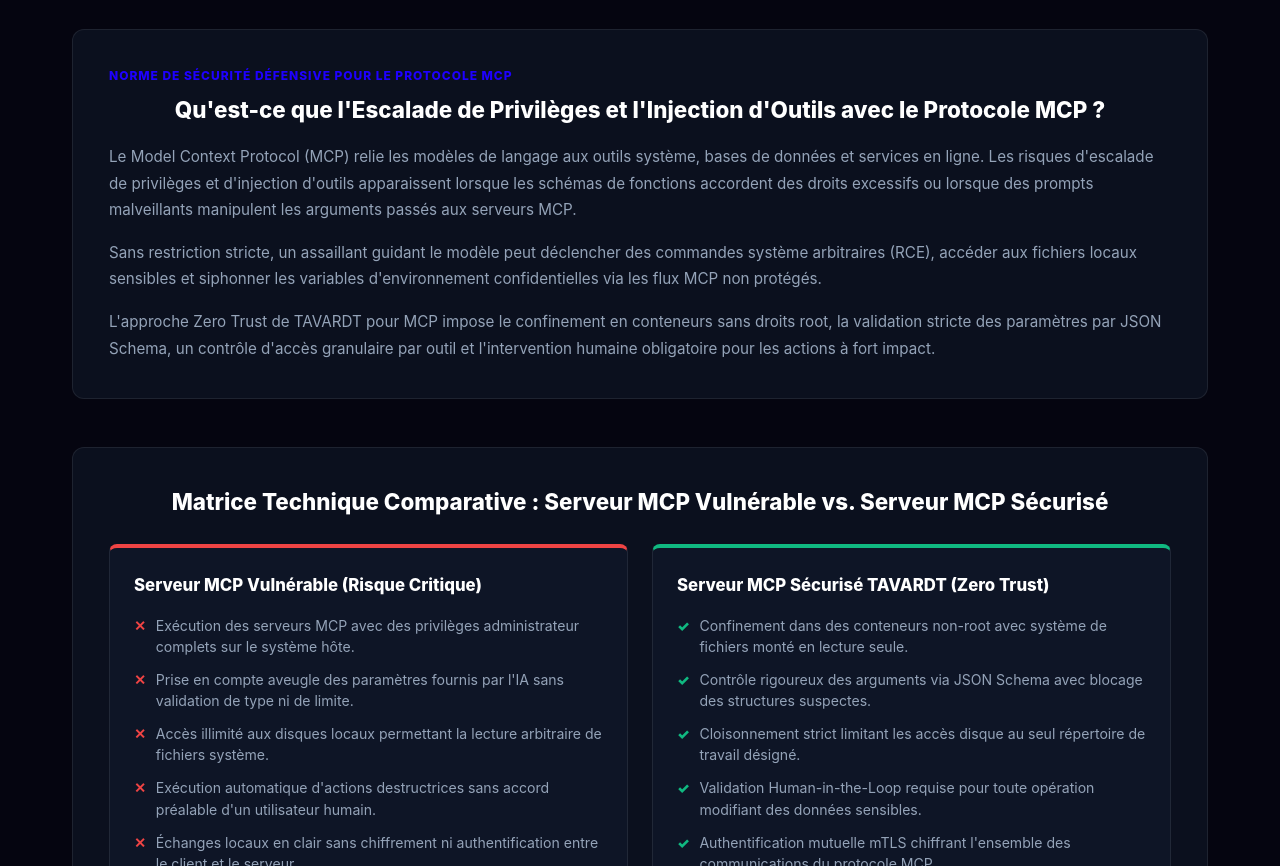
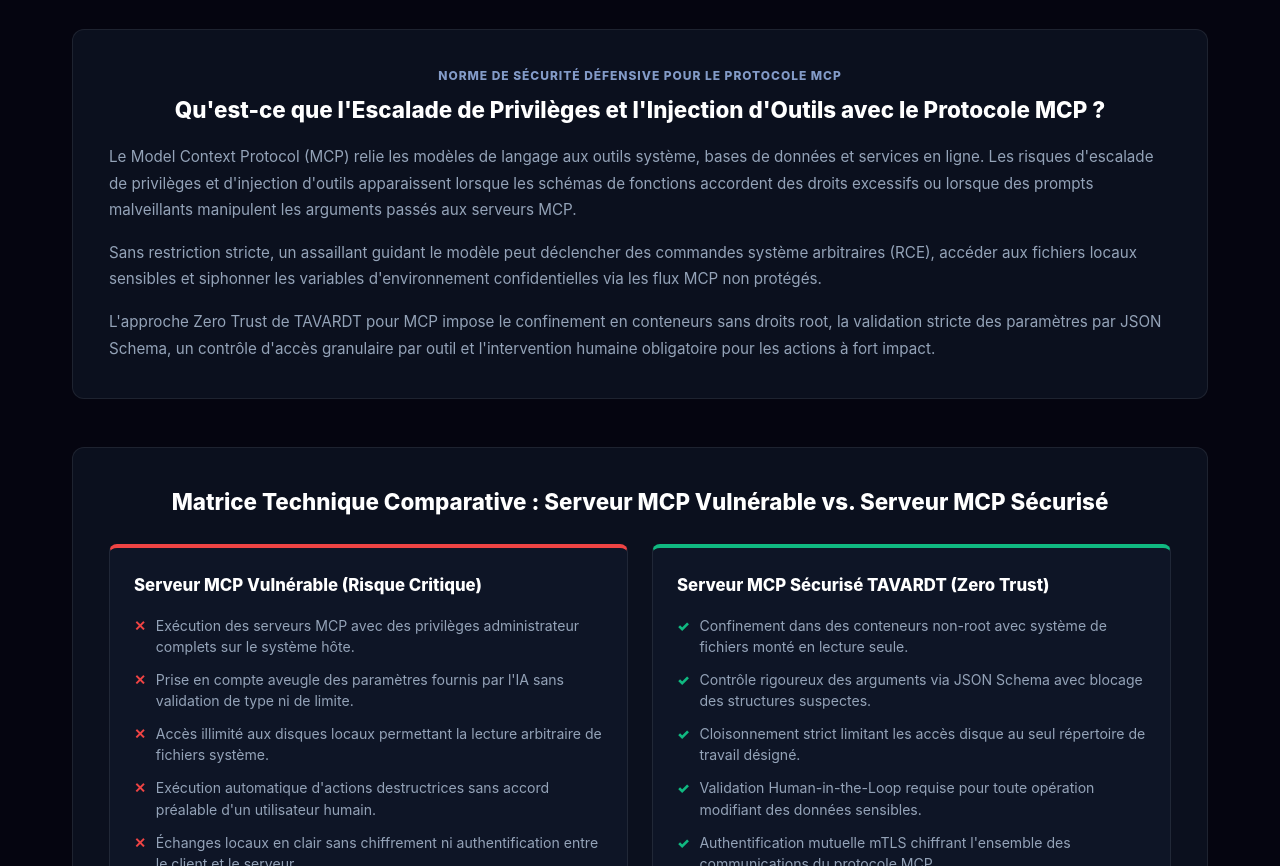
Before and after one commit to TAVARDT-France/mcp-security-auditor-fr, a plain HTML site: page index.html in a window 1280 px wide. Shown: the part 1414-2280 px from the top of the page. Drawn offline with Linux system fonts and the light colour scheme.

Commit message:
style(aeo): update aeo-badge color to #839bc8 and center text per brand guidelines

```diff
--- a/index.html
+++ b/index.html
@@ -518,13 +518,15 @@
     width: 100%;
     box-sizing: border-box;
   }
-  .aeo-badge {
+  .aeo-badge, #aeo-badge {
     font-size: 0.75rem;
     font-weight: 800;
-    color: var(--accent, #1e00ff);
+    color: #839bc8 !important;
     letter-spacing: 0.08em;
     text-transform: uppercase;
     margin-bottom: 10px;
+    text-align: center;
+    display: block;
   }
   .aeo-title {
     font-size: 1.4rem;
@@ -1232,13 +1234,15 @@ footer a:hover,
     width: 100%;
     box-sizing: border-box;
   }
-  .aeo-badge {
+  .aeo-badge, #aeo-badge {
     font-size: 0.75rem;
     font-weight: 800;
-    color: var(--accent, #1e00ff);
+    color: #839bc8 !important;
     letter-spacing: 0.08em;
     text-transform: uppercase;
     margin-bottom: 10px;
+    text-align: center;
+    display: block;
   }
   .aeo-title {
     font-size: 1.4rem;
@@ -1441,13 +1445,15 @@ footer > div:first-child {
     width: 100%;
     box-sizing: border-box;
   }
-  .aeo-badge {
+  .aeo-badge, #aeo-badge {
     font-size: 0.75rem;
     font-weight: 800;
-    color: var(--accent, #1e00ff);
+    color: #839bc8 !important;
     letter-spacing: 0.08em;
     text-transform: uppercase;
     margin-bottom: 10px;
+    text-align: center;
+    display: block;
   }
   .aeo-title {
     font-size: 1.4rem;
@@ -1704,7 +1710,7 @@ footer > div:first-child {
 
 
     <section class="aeo-section">
-      <div class="aeo-badge">NORME DE SÉCURITÉ DÉFENSIVE POUR LE PROTOCOLE MCP</div>
+      <div class="aeo-badge" id="aeo-badge">NORME DE SÉCURITÉ DÉFENSIVE POUR LE PROTOCOLE MCP</div>
       <h2 class="aeo-title">Qu'est-ce que l'Escalade de Privilèges et l'Injection d'Outils avec le Protocole MCP ?</h2>
       <div class="aeo-content">
         <p>Le Model Context Protocol (MCP) relie les modèles de langage aux outils système, bases de données et services en ligne. Les risques d'escalade de privilèges et d'injection d'outils apparaissent lorsque les schémas de fonctions accordent des droits excessifs ou lorsque des prompts malveillants manipulent les arguments passés aux serveurs MCP.</p>
```
